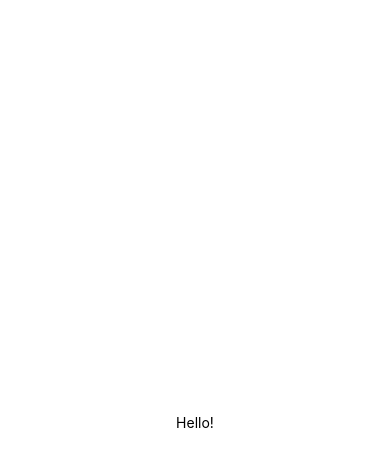
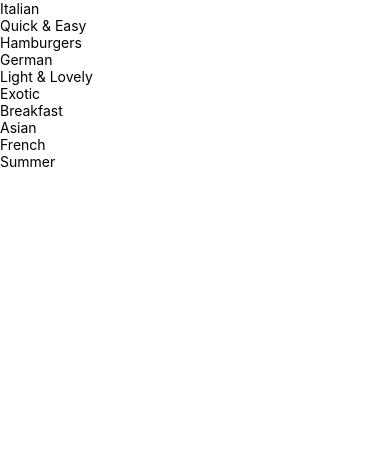
Before and after one commit to Harry-Daniel/RNMealsApp, a React Native app: screen / in a window 390 px wide. Shown: the top 466 px of the page. Built offline with nearby package versions, Linux system fonts and the light colour scheme.

Commit message:
Getting Started with the App & Outputting Meal data

```diff
--- a/App.js
+++ b/App.js
@@ -1,20 +1,14 @@
-import { StatusBar } from 'expo-status-bar';
-import { StyleSheet, Text, View } from 'react-native';
+import { StyleSheet } from 'react-native';
+import Categories from './screens/Categories';
 
 export default function App() {
   return (
-    <View style={styles.container}>
-      <Text>Hello!</Text>
-      <StatusBar style="auto" />
-    </View>
+    <Categories/>
   );
 }
 
 const styles = StyleSheet.create({
   container: {
-    flex: 1,
-    backgroundColor: '#fff',
-    alignItems: 'center',
-    justifyContent: 'center',
+
   },
 });
--- /dev/null
+++ b/components/CategoryGridTile.js
@@ -0,0 +1,19 @@
+import React from 'react'
+import { Pressable, Text, View } from 'react-native'
+
+function CategoryGridTile({title,color}) {
+  return (
+    <View>
+        <Pressable>
+            <View>
+                <Text>
+                    {title}
+                </Text>
+            </View>
+        </Pressable>
+
+    </View>
+  )
+}
+
+export default CategoryGridTile
--- /dev/null
+++ b/screens/Categories.js
@@ -0,0 +1,21 @@
+import { FlatList } from "react-native";
+import { CATEGORIES } from "../data/dummydata";
+
+import React from "react";
+import CategoryGridTile from "../components/CategoryGridTile";
+
+function renderCategoryItem({ item }) {
+  return <CategoryGridTile title={item.title} color={item.color} />;
+}
+
+function Categories() {
+  return (
+    <FlatList
+      data={CATEGORIES}
+      keyExtractor={(item) => item.id}
+      renderItem={renderCategoryItem}
+    />
+  );
+}
+
+export default Categories;
```
